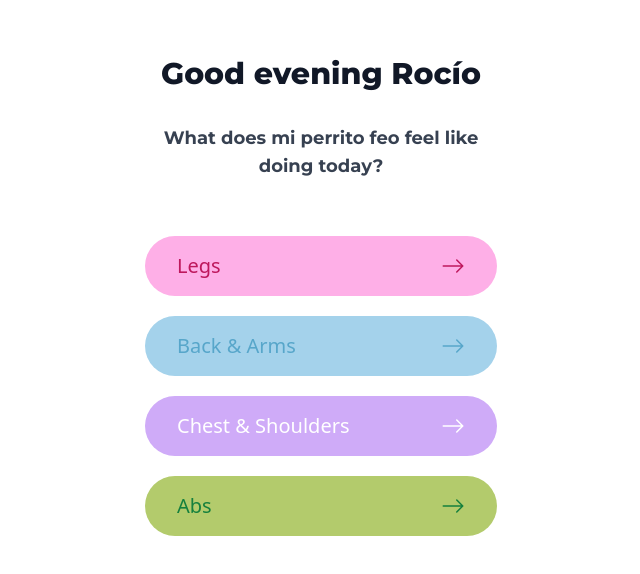
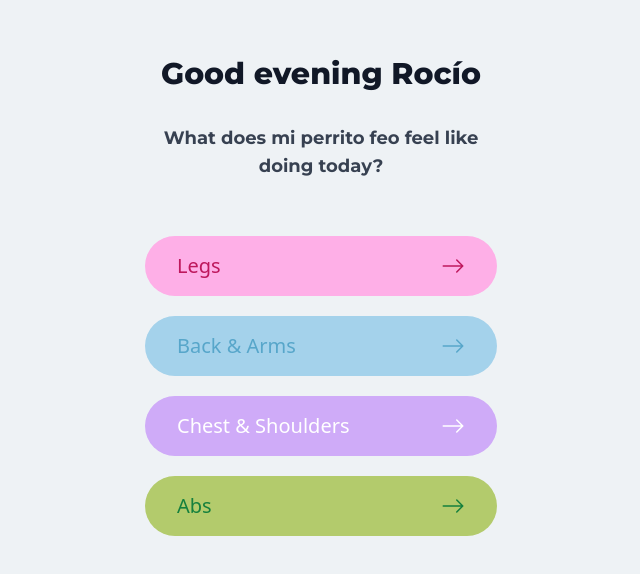
Before and after one commit to Yevhenbk/roci-fit, a Next.js app: page / in a window 1280 px wide. Shown: the part 104-678 px from the top of the page, without its empty margins (319-959 px from the left). Built offline with nearby package versions, Linux system fonts and the light colour scheme.

Commit message:
set background color

```diff
--- a/src/styles/globals.css
+++ b/src/styles/globals.css
@@ -18,8 +18,9 @@
 html,
 body {
   width: 100vw;
-  height: 100%;
-  overflow-x: hidden;
+  height: 100vh;
+  overflow: hidden;
+  background-color: #EEF2F5;
 }
 
 a {
```
